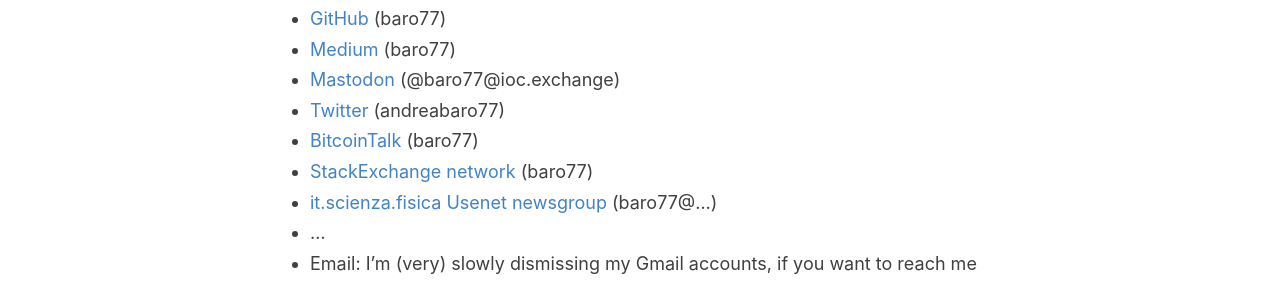
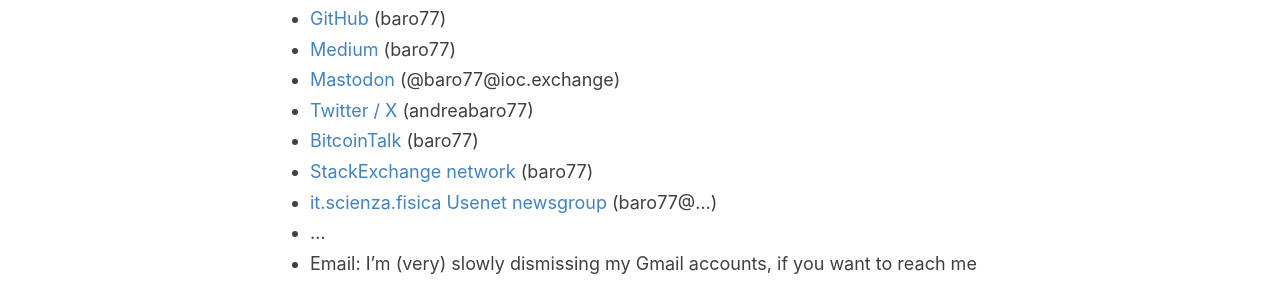
Before and after one commit to baro77/baro77.github.io, a Jekyll site: the page built from _pages/me.md, in a window 1280 px wide. Shown: the part 1275-1559 px from the top of the page. Built offline with Jekyll 4.4.1, drawn with Linux system fonts in a browser that asks for light colours.

```diff
--- a/_pages/me.md
+++ b/_pages/me.md
@@ -20,7 +20,7 @@ Online I'm active (with various degrees of involvement) on many platforms: this
 - [GitHub](https://github.com/baro77){:target="_blank"} (baro77)
 - [Medium](https://baro77.medium.com){:target="_blank"} (baro77)
 - [Mastodon](https://ioc.exchange/@baro77){:target="_blank"} (@baro77@ioc.exchange)
-- [Twitter](https://twitter.com/andreabaro77){:target="_blank"} (andreabaro77)
+- [Twitter / X](https://twitter.com/andreabaro77){:target="_blank"} (andreabaro77)
 - [BitcoinTalk](https://bitcointalk.org/index.php?action=profile;u=2686223){:target="_blank"} (baro77)
 - [StackExchange network](https://stackexchange.com/users/20675050/baro77?tab=accounts){:target="_blank"} (baro77)
 - [it.scienza.fisica Usenet newsgroup](nntp://it.scienza.fisica) (baro77@...)
```
